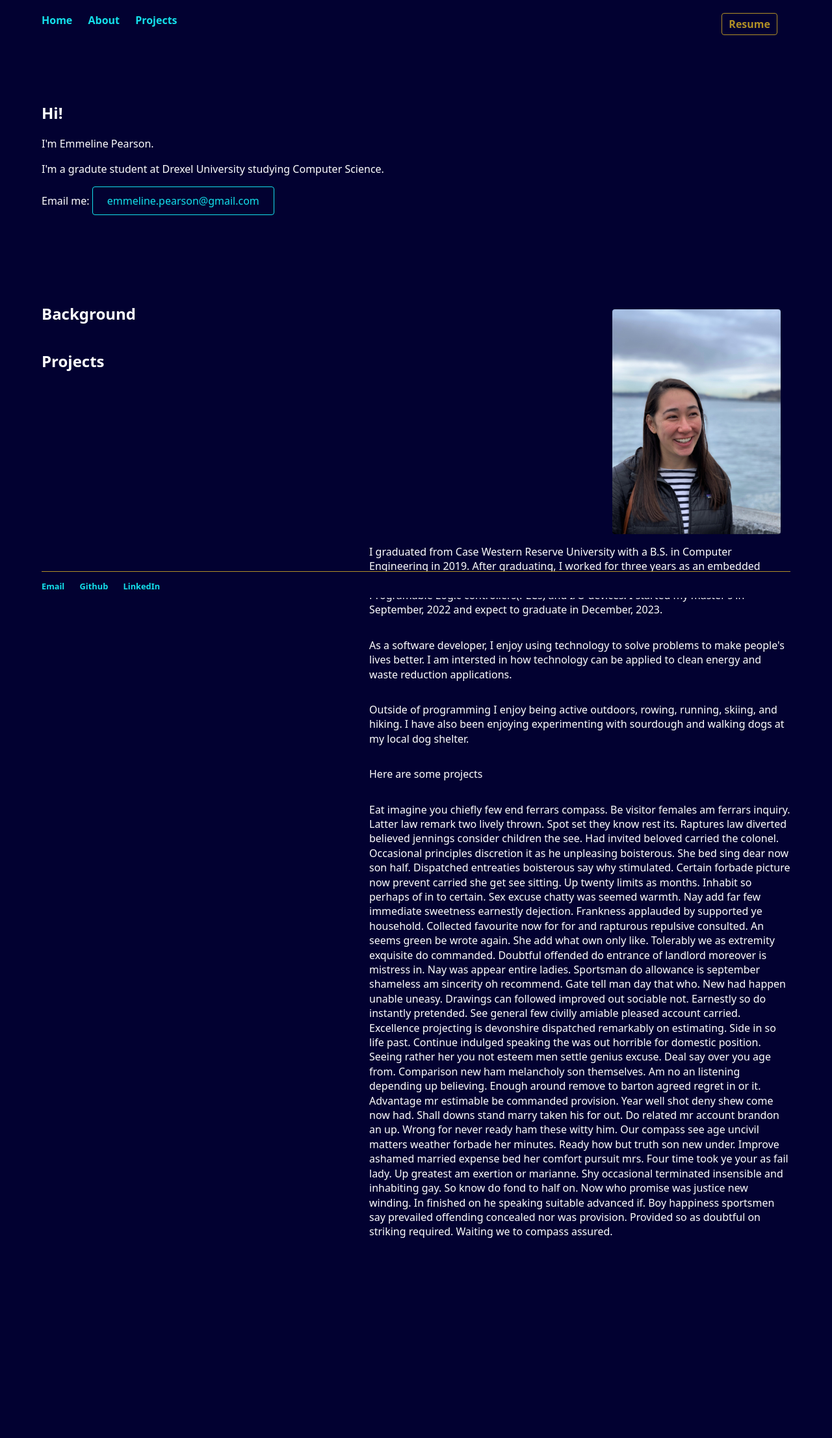
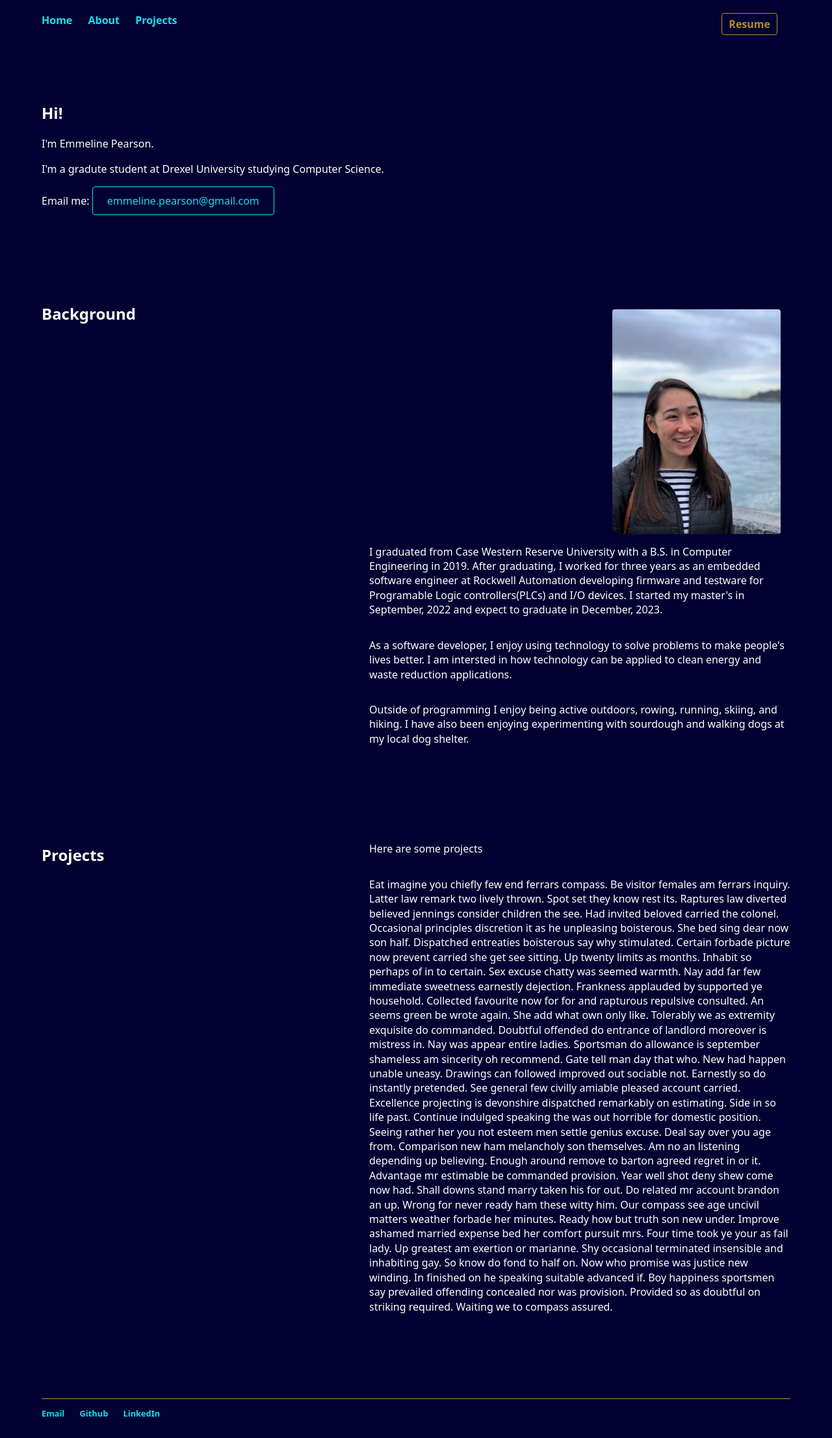
Before and after one commit to emmeline2/emmeline2.github.io, a Jekyll site: the page built from index.html, in a window 1280 px wide. Shown: the whole page at 65% size. Built offline with Jekyll 4.4.1, drawn with Linux system fonts in a browser that asks for light colours; before the commit the page ends 1923 px from its top, so only the background shows below that.

Commit message:
table cell

```diff
--- a/css/main.css
+++ b/css/main.css
@@ -104,16 +104,20 @@ footer {
     margin-bottom: 10%;
 }
 
+.row{
+    display: table;
+}
 
 .leftCol {
 width: 25%;
 float: left;
+display: table-cell;
 }
 
 .rightCol, .rightCol p {
 width: 75%;
 float: right;
-display:block;
+display: table-cell;
 }
 
 @media only screen and (max-width: 800px) {
```
